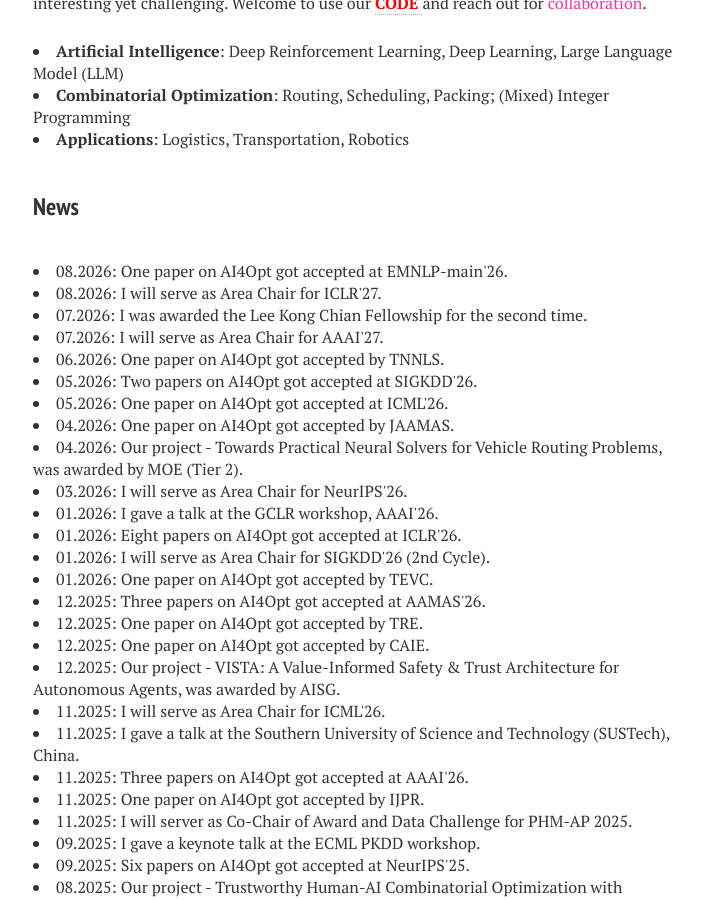
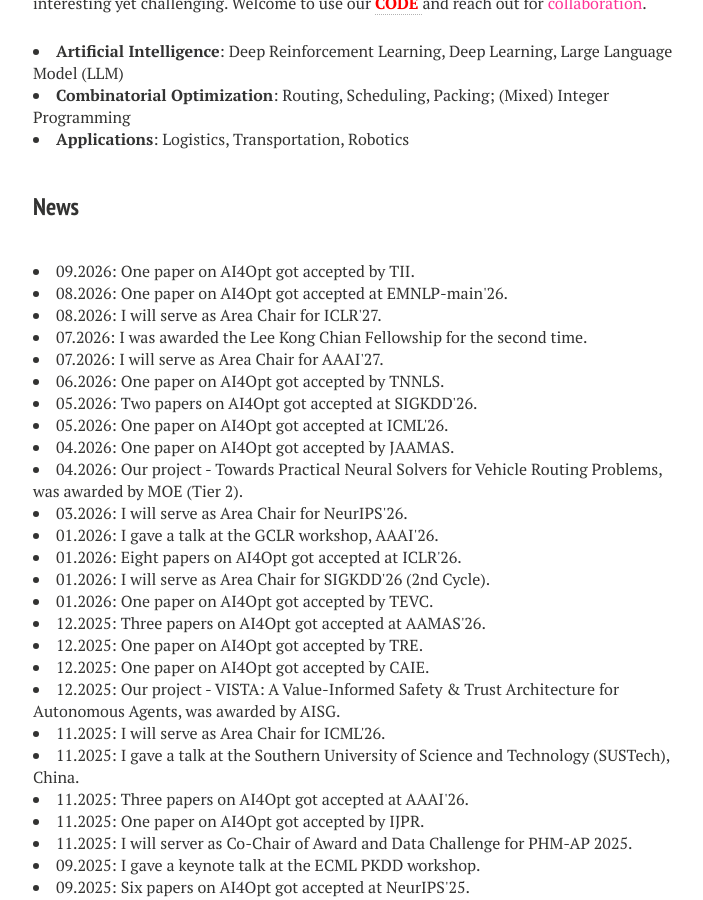
Before and after one commit to zhiguangcaosg/zhiguangcaosg.github.io, a Jekyll site: the page built from index.md, in a window 1280 px wide and 900 px high, scrolled down 724 px. Shown: the whole window, without its empty margins (287-990 px from the left). Built offline with Jekyll 4.4.1, drawn with Linux system fonts in a browser that asks for light colours; nearby versions of some CDN libraries.

Commit message:
Update index.md

```diff
--- a/index.md
+++ b/index.md
@@ -38,6 +38,10 @@ image: banner1.png
 </li>
 
 <h3 style="margin-bottom:-8px;padding-top:20px;">News</h3> <br>
+
+<li>
+09.2026: One paper on AI4Opt got accepted by TII.
+</li>
 
 <li>
 08.2026: One paper on AI4Opt got accepted at EMNLP-main'26.
```
